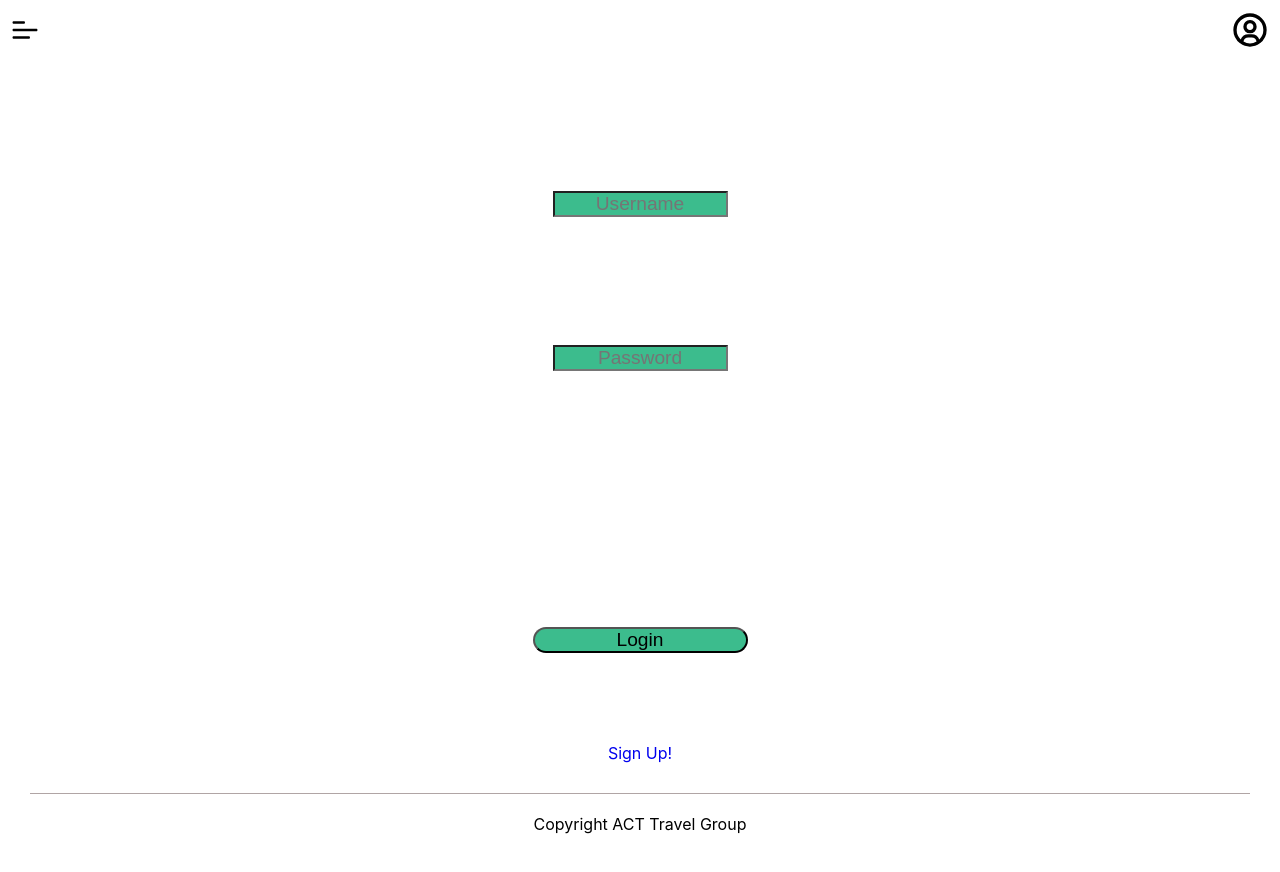
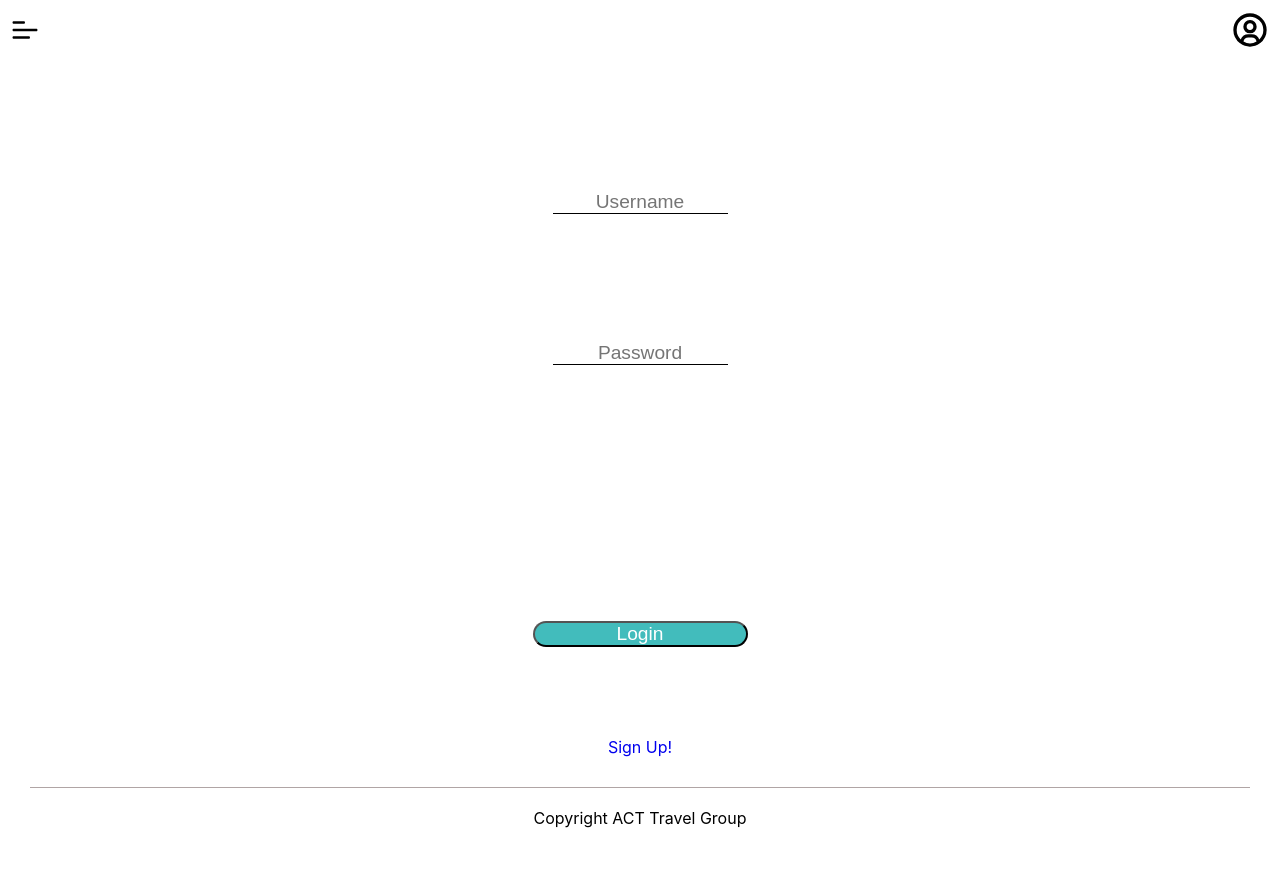
Before and after one commit to cjmccaskill/travel-project, a React (Vite) app: page /user/login in a window 1280 px wide. Shown: the top 872 px of the page. Built offline with nearby package versions, Linux system fonts and the light colour scheme; no server answers.

Commit message:
styling login page

```diff
--- a/src/components/UserLogin/UserLogin.scss
+++ b/src/components/UserLogin/UserLogin.scss
@@ -10,13 +10,15 @@
     text-align: center;
     margin-bottom: 10%;
     width: 175px;
-
+    border: none;
+    border-bottom: 1px solid black;
 }
 
 .password {
     text-align: center;
     width: 175px;
-
+    border: none;
+    border-bottom: 1px solid black;
 }
 
 .loginbttn {
@@ -25,7 +27,7 @@
     margin-bottom: 7%;
     width: 215px;
     border-radius: 20px;
-
+    color: white;
 }
 
 .signuplink {
@@ -35,21 +37,19 @@
 }
 
 input[type=text] {
-    background-color: #3CBC8D;
     box-sizing: border-box;
     font-size: larger;
 
 }
 
 input[type=password] {
-    background-color: #3CBC8D;
     box-sizing: border-box;
     font-size: larger;
 
 }
 
 input[type=submit] {
-    background-color: #3CBC8D;
+    background-color: rgb(66, 188, 188);
     box-sizing: border-box;
     font-size: larger;
 
```
